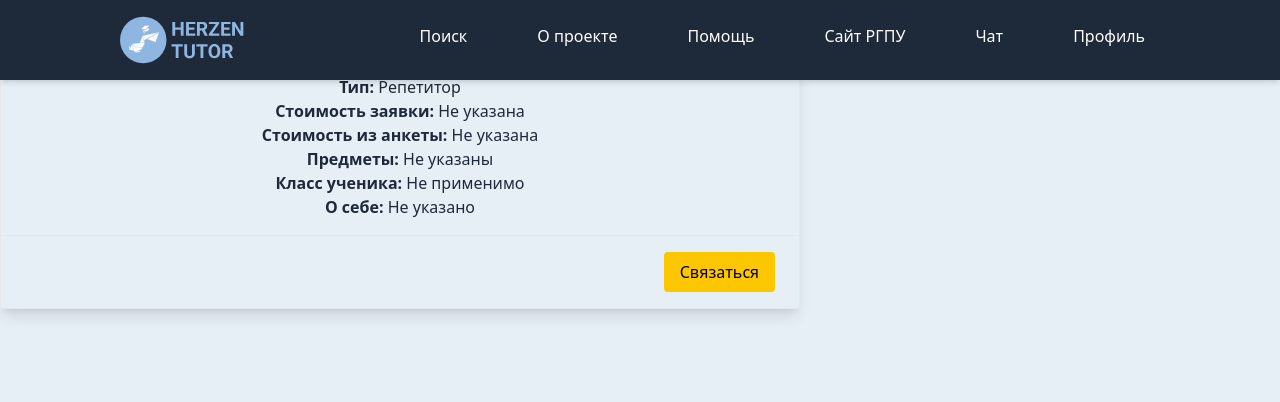
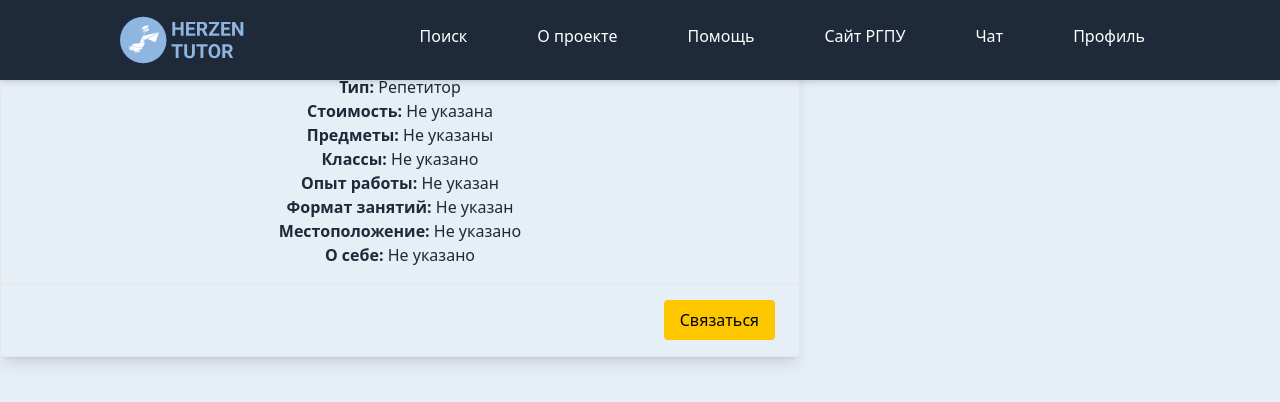
Before and after one commit to akvarelka1na1ohote/tutor-admin-front, a React (Vite) app: page /form in a window 1280 px wide. Shown: the top 402 px of the page. Built offline with nearby package versions, Linux system fonts and the light colour scheme.

Commit message:
form средний объём

```diff
--- a/src/components/filters/form.jsx
+++ b/src/components/filters/form.jsx
@@ -5,21 +5,41 @@ export default function Form({ item, type }) {
   const birthYear = item?.birth_User ? new Date(item.birth_User).getFullYear() : null;
   const age = birthYear ? 2025 - birthYear : 'Не указан';
   const fullInfo = `${item?.name_User || 'Аноним'}, ${age} лет`;
-  const cost = isClient && item?.cost_From && item?.cost_To
-    ? `${item.cost_From} - ${item.cost_To} руб/час`
-    : 'Не указана';
+
+  // Стоимость
+  const cost = isClient
+    ? item?.cost_From && item?.cost_To
+      ? `${item.cost_From} - ${item.cost_To} руб/час`
+      : 'Не указана'
+    : item?.price_From && item?.price_To
+      ? `${item.price_From} - ${item.price_To} руб/час`
+      : 'Не указана';
+
+  // Класс ученика (для клиента) или преподаваемые классы (для репетитора)
   const classLevel = isClient
-    ? Object.keys(item || {})
-        .filter(key => key.startsWith('class_') && item[key])
-        .map(key => key.replace('class_', '') + ' класс')
-        .join(', ') || 'Не указан'
-    : 'Не применимо';
-  const description = isClient ? item?.about_Pupil || 'Не указано' : item?.about_User || 'Не указано';
+    ? item?.class_Level || 'Не указан'
+    : item?.teach_Levels?.join(', ') || 'Не указано';
 
-  // Исправление для предметов - удаляем дубликаты
-  const uniqueSubjects = item?.subjects
+  // Описание
+  const description = isClient
+    ? item?.about_Pupil || 'Не указано'
+    : item?.about_User || 'Не указано';
+
+  // Предметы
+  const uniqueSubjects = item?.subjects?.length
     ? [...new Set(item.subjects)].join(', ')
     : 'Не указаны';
+
+  // Опыт работы
+  const experience = item?.experience
+    ? `${item.experience} лет`
+    : 'Не указан';
+
+  // Формат занятий
+  const lessonFormat = item?.lesson_Format?.join(', ') || 'Не указан';
+
+  // Местоположение
+  const location = item?.location || 'Не указано';
 
   return (
     <div className="rounded overflow-hidden shadow-lg border border-gray-200 mb-4 w-[800px]">
@@ -29,10 +49,12 @@ export default function Form({ item, type }) {
       <hr className="border-t border-gray-200" />
       <div className="px-6 py-4 text-gray-800">
         <p><strong>Тип:</strong> {isClient ? 'Клиент' : 'Репетитор'}</p>
-        <p><strong>Стоимость заявки:</strong> {cost}</p>
-        <p><strong>Стоимость из анкеты:</strong> {cost}</p>
+        <p><strong>Стоимость:</strong> {cost}</p>
         <p><strong>Предметы:</strong> {uniqueSubjects}</p>
-        <p><strong>Класс ученика:</strong> {classLevel}</p>
+        <p><strong>Классы:</strong> {classLevel}</p>
+        <p><strong>Опыт работы:</strong> {experience}</p>
+        <p><strong>Формат занятий:</strong> {lessonFormat}</p>
+        <p><strong>Местоположение:</strong> {location}</p>
         <p><strong>О себе:</strong> {description}</p>
       </div>
       <hr className="border-t border-gray-200" />
```
